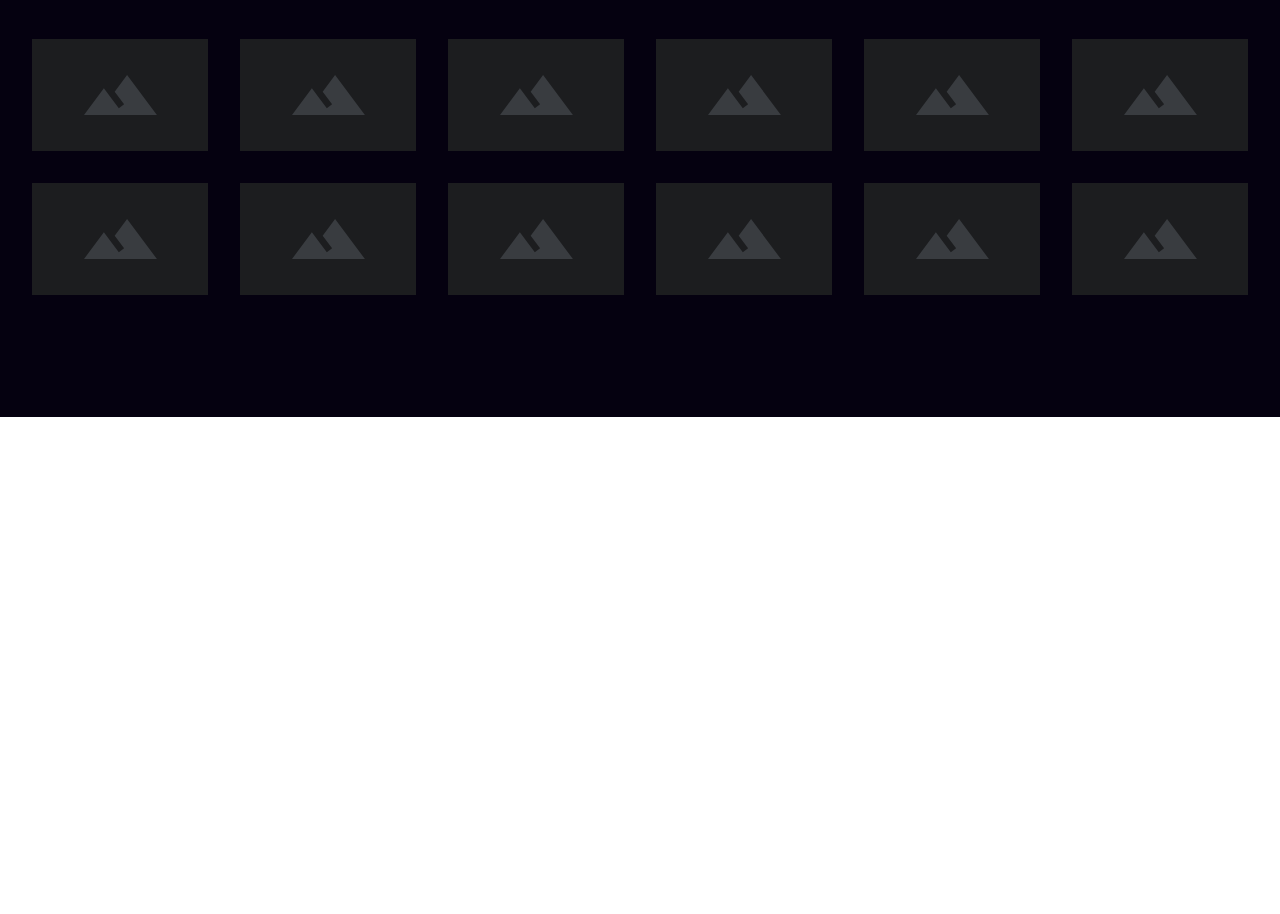
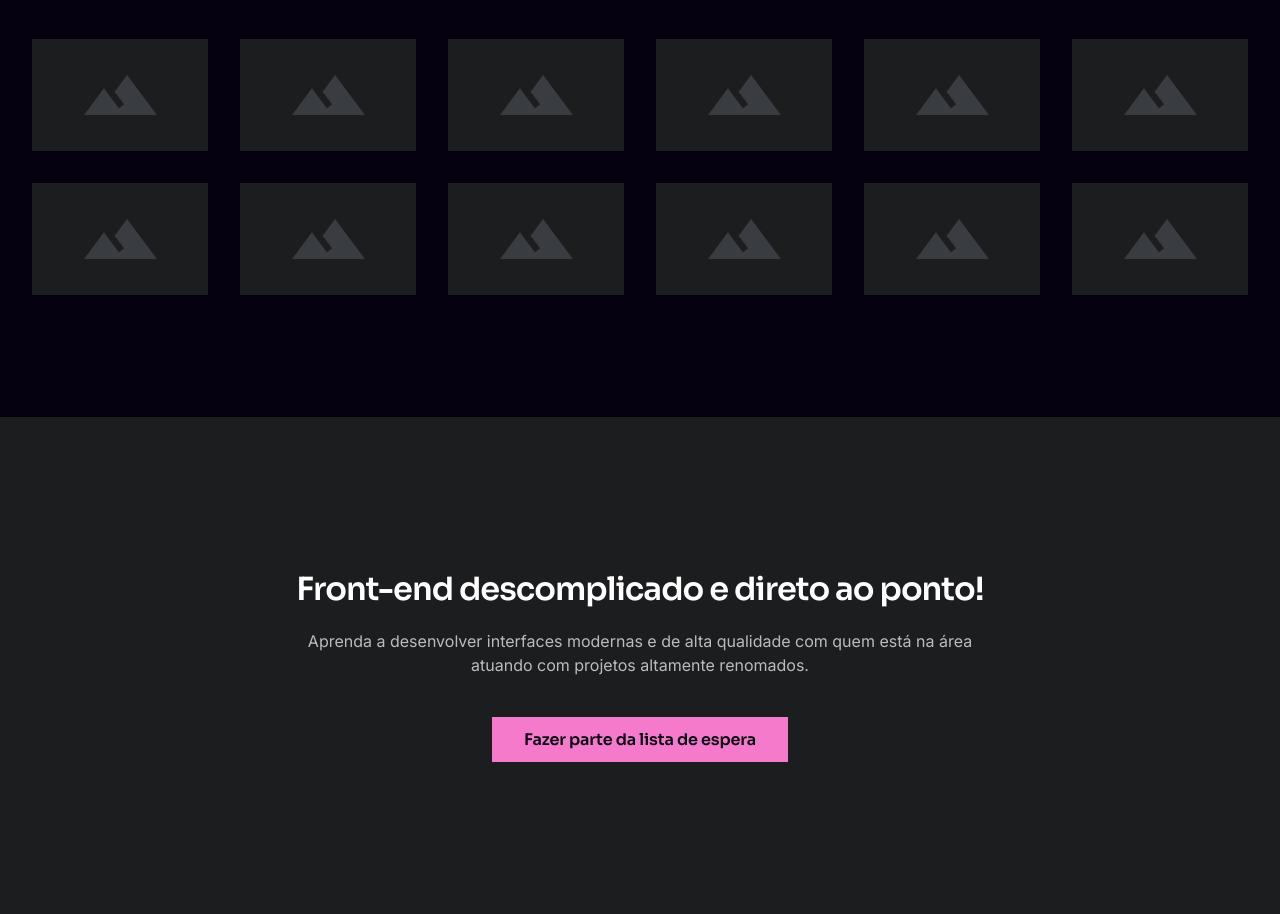
Before and after one commit to danielrochadev/wireframe-ui, a plain HTML site: page index.html in a window 1280 px wide. Shown: the part 1641-2555 px from the top of the page. Before the commit the page ends 2058 px from the top, so only its background shows below. Drawn offline with Linux system fonts and the light colour scheme.

Commit message:
Coding section newsletter

```diff
--- a/css/styles.css
+++ b/css/styles.css
@@ -178,3 +178,25 @@ header nav .btn-primary {
   align-items: center;
   justify-content: center;
 }
+
+/* Newsletter */
+#s-newsletter {
+  background-color: var(--gray-colors-200);
+  padding: 15.2rem 0;
+  display: flex;
+  flex-direction: column;
+  justify-content: center;
+  align-items: center;
+  text-align: center;
+}
+
+.newsletter-content {
+  max-width: 69.4rem;
+}
+
+.newsletter-content p {
+  margin: 2rem 0 4rem;
+  color: var(--white);
+  line-height: 150%;
+  opacity: 0.7;
+}
--- a/index.html
+++ b/index.html
@@ -63,7 +63,7 @@
       </div>
     </setion>
 
-    <!-- Main Feature Cards -->
+    <!-- Main Featured Cards -->
     <section id="s-main-feature-cards">
       <!-- Feature Cards -->
       <section id="feature-cards">
@@ -113,7 +113,7 @@
         </div>
       </section>
 
-      <!-- Section Multiple Cards -->
+      <!-- Multiple Cards -->
       <section id="multiple-cards">
         <div class="container">
           <div class="multiple-cards_title">
@@ -189,5 +189,17 @@
         </div>
       </section>
     </section>
+
+    <!-- Newsletter -->
+    <section id="s-newsletter">
+      <div class="newsletter-content">
+        <h2>Front-end descomplicado e direto ao ponto!</h2>
+        <p>
+          Aprenda a desenvolver interfaces modernas e de alta qualidade com quem
+          está na área atuando com projetos altamente renomados.
+        </p>
+        <a href="#" class="btn-primary">Fazer parte da lista de espera</a>
+      </div>
+    </section>
   </body>
 </html>
```
